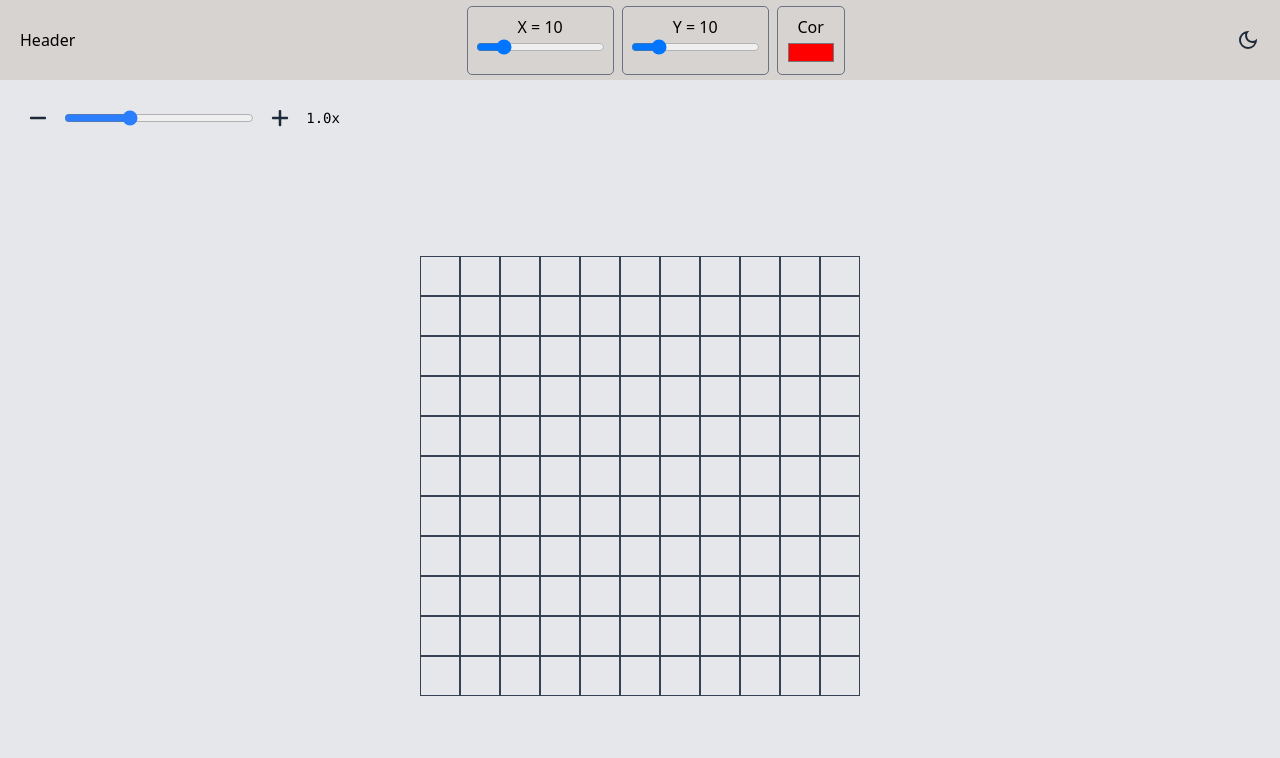
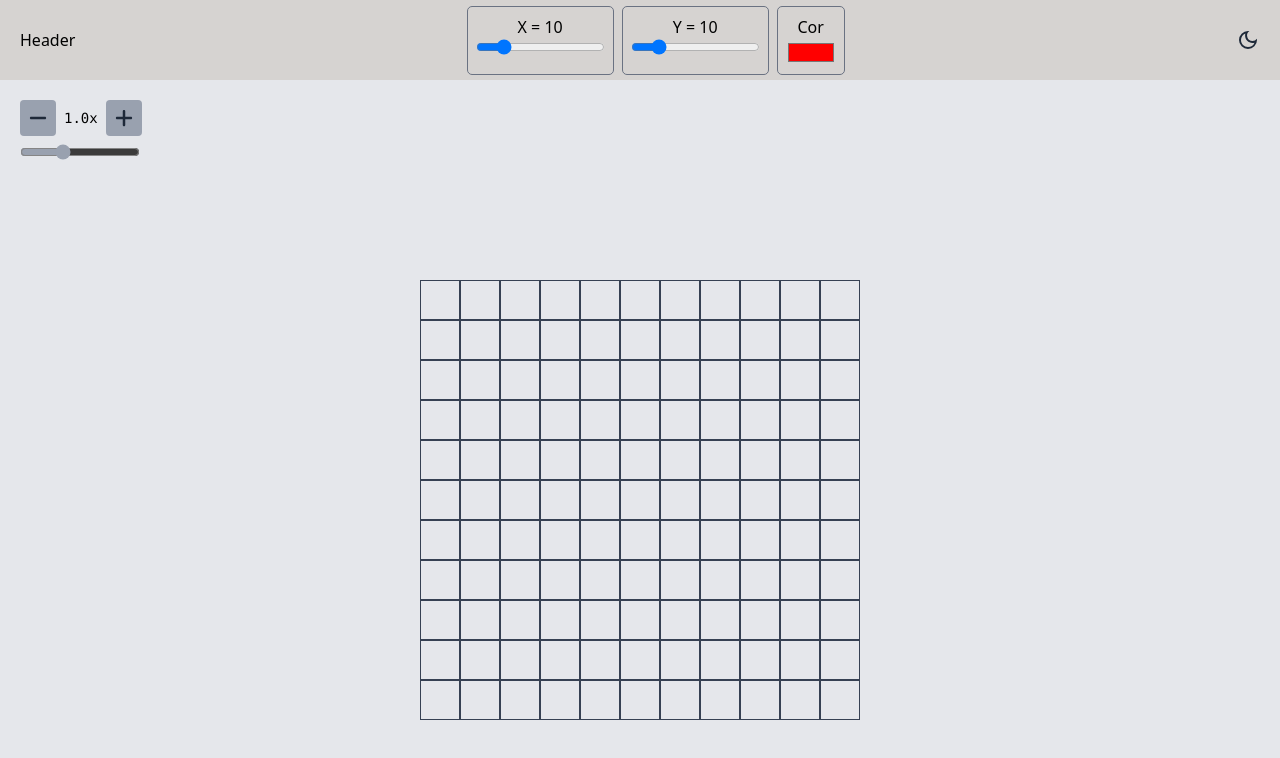
Before and after one commit to WillMV/RPG, a React (Vite) app in the folder RPG-frontend/: page / in a window 1280 px wide. Shown: the top 758 px of the page. Built offline with nearby package versions, Linux system fonts and the light colour scheme.

Commit message:
feat: improve zoomSlider

```diff
--- a/RPG-frontend/src/components/ZoomSlider/index.tsx
+++ b/RPG-frontend/src/components/ZoomSlider/index.tsx
@@ -23,11 +23,12 @@ export const ZoomSlider = ({
   };
 
   return (
+    <div className="flex flex-col w-full max-w-30 gap-2">
       <div className="flex items-center gap-2 w-full max-w-xs">
         <button
           onClick={() => updateZoom(zoom - step)}
           className={clsx(
-          "p-2 bg-gray-200 hover:bg-gray-300 dark:bg-gray-700 dark:hover:bg-gray-600 rounded",
+            "p-2 bg-gray-400 hover:bg-gray-300 dark:bg-gray-700 dark:hover:bg-gray-600 rounded",
             colorTransition
           )}
         >
@@ -38,21 +39,13 @@ export const ZoomSlider = ({
             )}
           />
         </button>
-
-      <input
-        type="range"
-        min={min}
-        max={max}
-        step={step}
-        value={zoom}
-        onChange={(e) => updateZoom(parseFloat(e.target.value))}
-        className="w-full accent-blue-500"
-      />
-
+        <span className="w-10 text-center font-mono text-sm">
+          {zoom.toFixed(1)}x
+        </span>
         <button
           onClick={() => updateZoom(zoom + step)}
           className={clsx(
-          "p-2 bg-gray-200 hover:bg-gray-300 dark:bg-gray-700 dark:hover:bg-gray-600 rounded",
+            "p-2 bg-gray-400 hover:bg-gray-300 dark:bg-gray-700 dark:hover:bg-gray-600 rounded",
             colorTransition
           )}
         >
@@ -63,10 +56,19 @@ export const ZoomSlider = ({
             )}
           />
         </button>
-
-      <span className="w-10 text-center font-mono text-sm">
-        {zoom.toFixed(1)}x
-      </span>
+      </div>
+      <input
+        type="range"
+        min={min}
+        max={max}
+        step={step}
+        value={zoom}
+        onChange={(e) => updateZoom(parseFloat(e.target.value))}
+        className={clsx(
+          "w-full cursor-pointer accent-gray-400 ",
+          colorTransition
+        )}
+      />
     </div>
   );
 };
```
Lines whose indentation alone changed are shown as unchanged.
